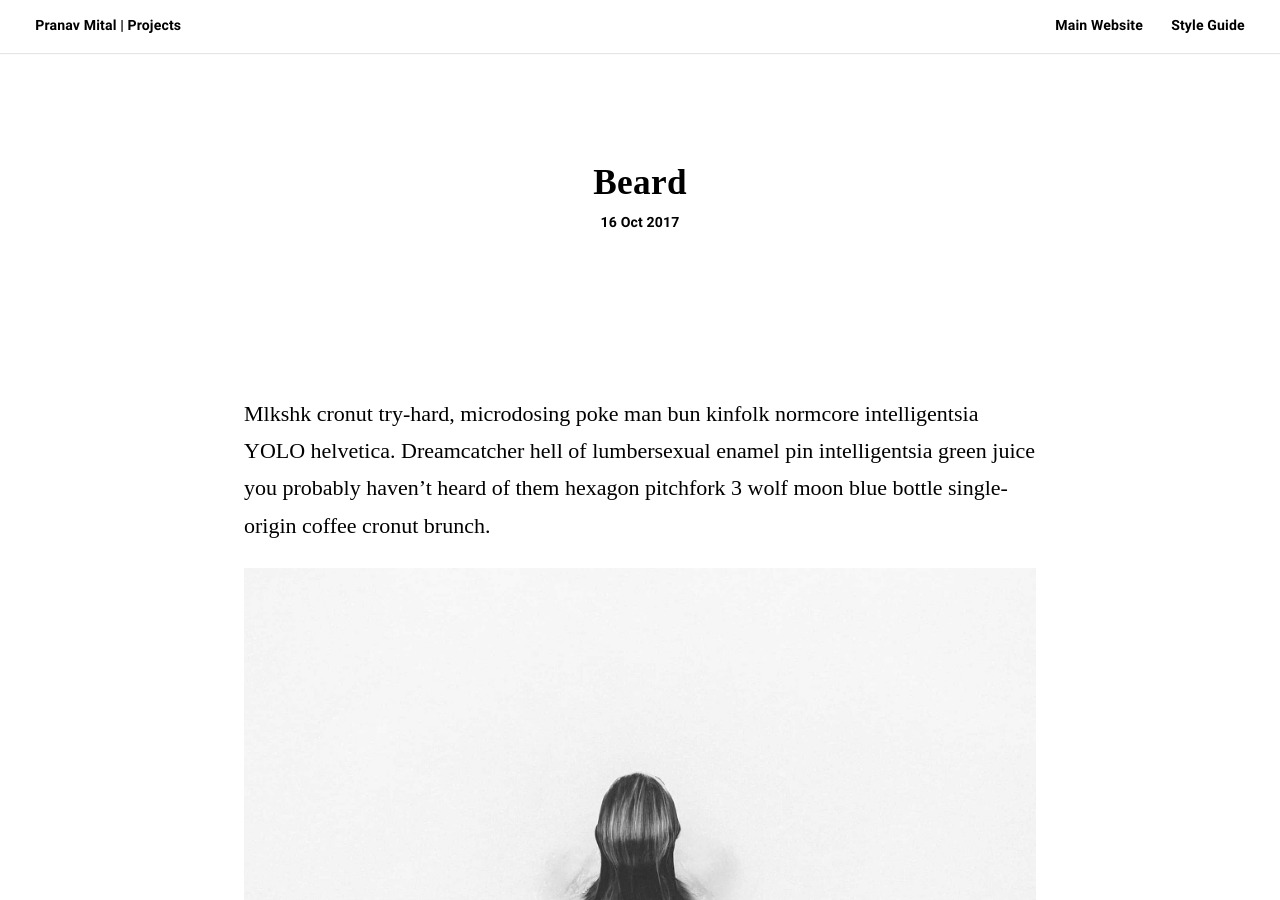
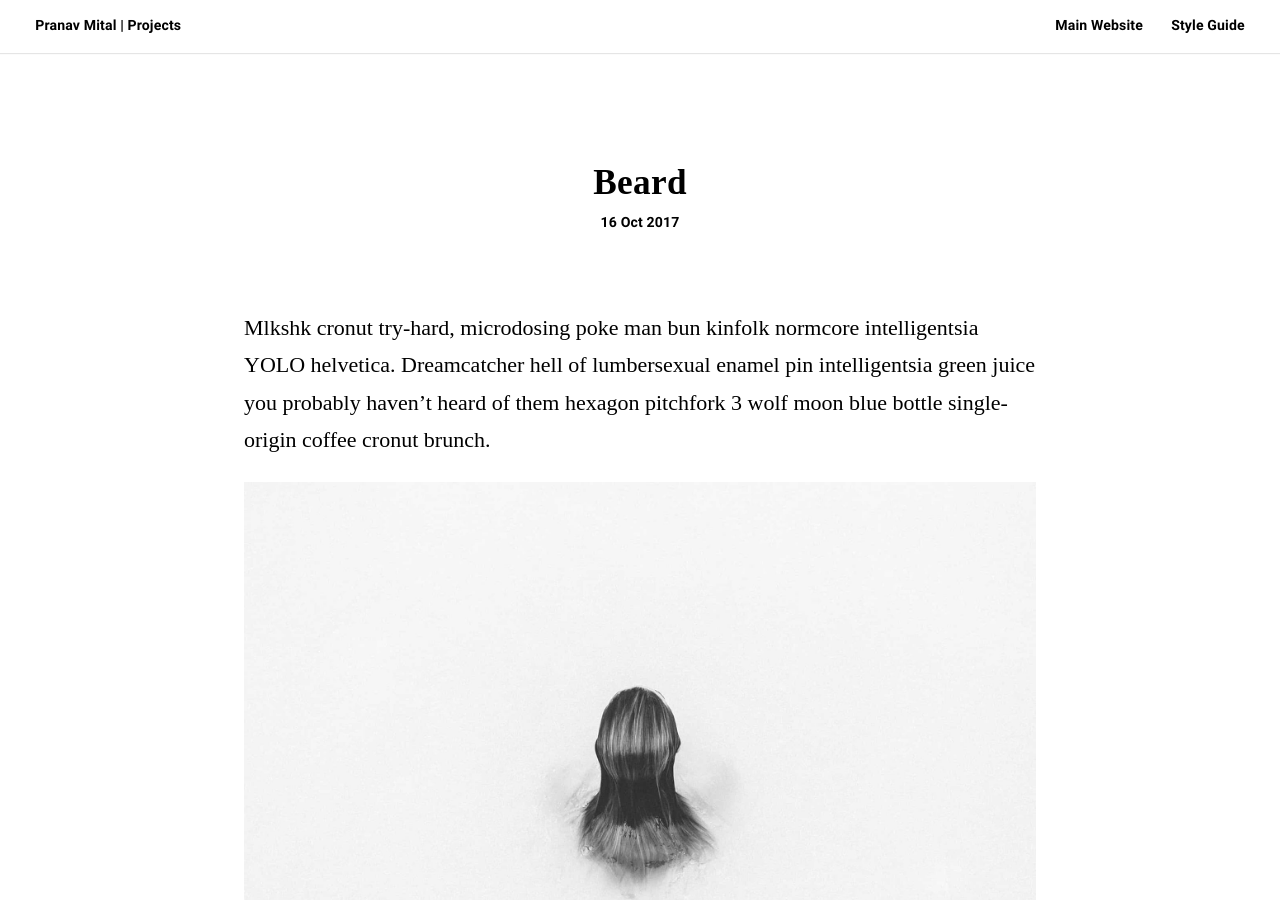
Before and after one commit to pranavmital/projects, a Jekyll site: the page built from _posts/2017-10-16-beard.markdown, in a window 1280 px wide and 900 px high. Built offline with Jekyll 4.4.1, drawn with Linux system fonts in a browser that asks for light colours; some web fonts are replaced.

Commit message:
removed padding from beneath post title

```diff
--- a/_layouts/post.html
+++ b/_layouts/post.html
@@ -9,7 +9,9 @@ layout: default
 
 <div class="post">
   <article itemprop="blogPost" itemscope itemtype="http://schema.org/BlogPosting">
-    <div class="post__header section-padding--double">
+    <div class="post__header section-padding--double" style="
+    padding-bottom: 20px;
+">
       <div class="grid-small">
         <h2 itemprop="name headline">{{ page.title }}</h2>
 
```
